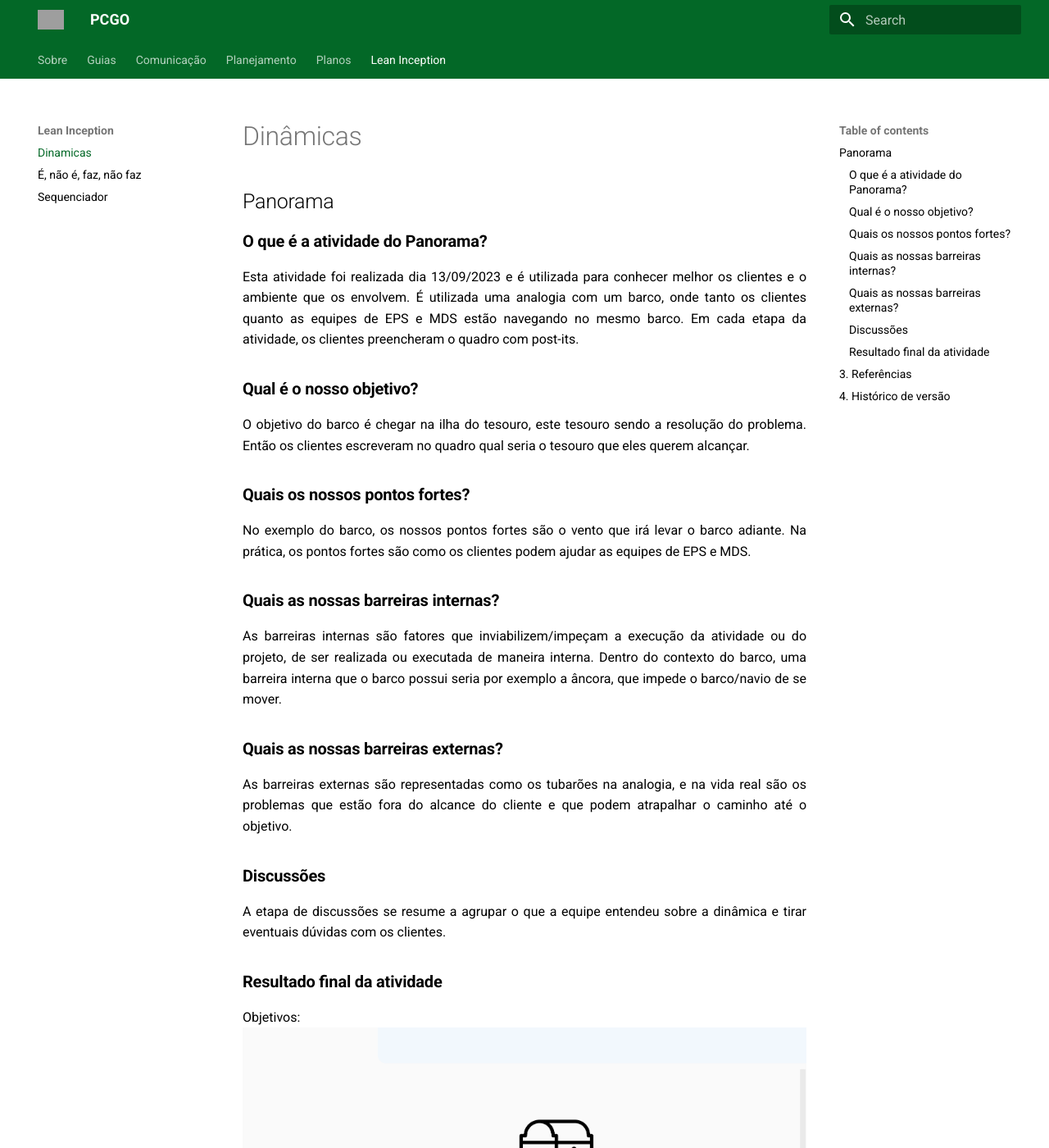
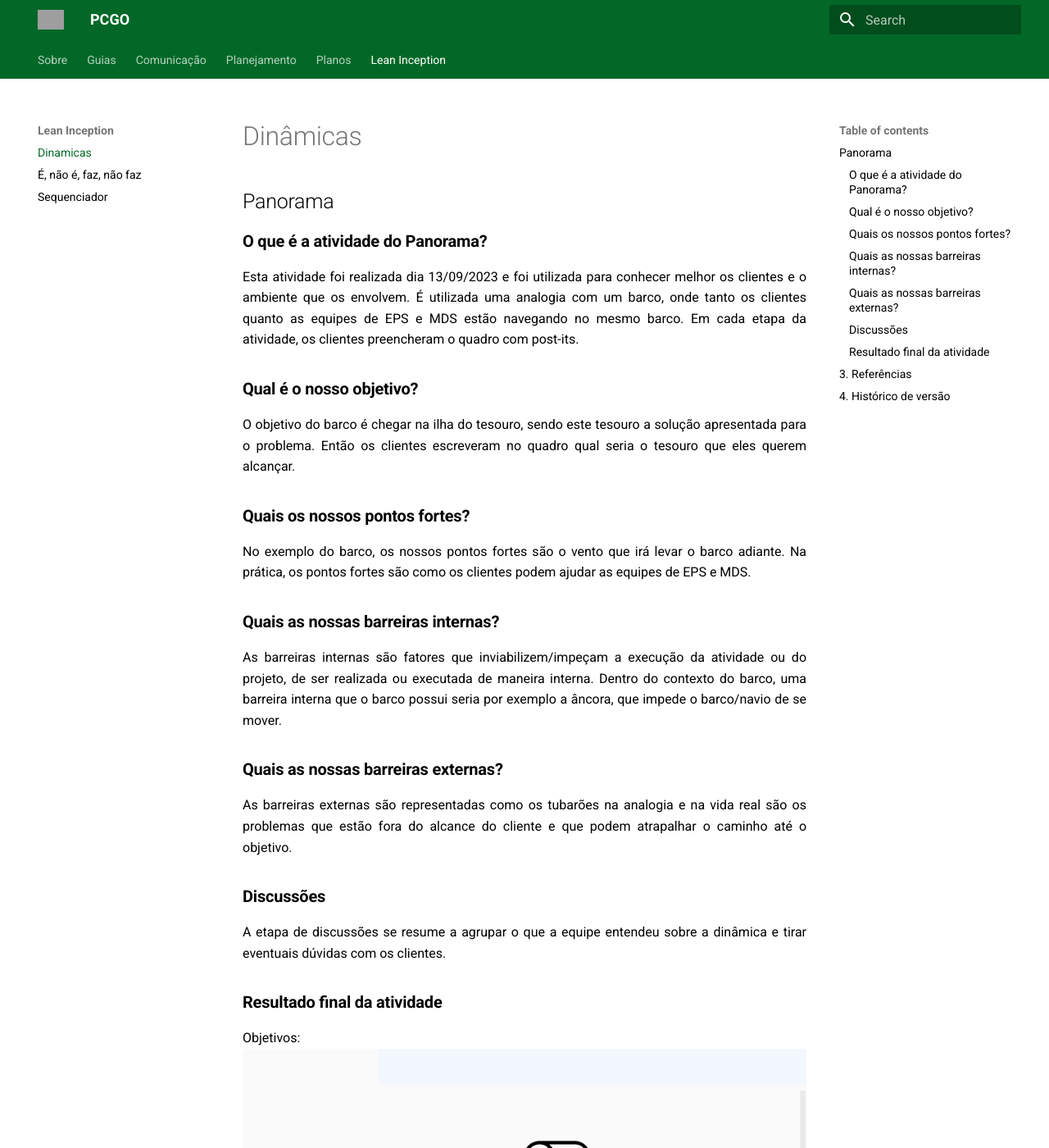
Before and after one commit to fga-eps-mds/2023.2-PrintGo-Doc, an MkDocs documentation site: the page built from docs/Lean/Dinamicas/dinamicas.md, in a window 1280 px wide and 1400 px high. Shown: the whole window at 82% size. Built offline with MkDocs 1.6.1 and Material for MkDocs 9.7.7, drawn with Linux system fonts in a browser that asks for light colours; some of the changed text lies outside the part shown; grey boxes are pictures that could not be loaded.

```diff
--- a/docs/Lean/Dinamicas/dinamicas.md
+++ b/docs/Lean/Dinamicas/dinamicas.md
@@ -4,11 +4,11 @@
 
 ### **O que é a atividade do Panorama?**
 
-Esta atividade foi realizada dia 13/09/2023 e é utilizada para conhecer melhor os clientes e o ambiente que os envolvem. É utilizada uma analogia com um barco, onde tanto os clientes quanto as equipes de EPS e MDS estão navegando no mesmo barco. Em cada etapa da atividade, os clientes preencheram o quadro com post-its.
+Esta atividade foi realizada dia 13/09/2023 e foi utilizada para conhecer melhor os clientes e o ambiente que os envolvem. É utilizada uma analogia com um barco, onde tanto os clientes quanto as equipes de EPS e MDS estão navegando no mesmo barco. Em cada etapa da atividade, os clientes preencheram o quadro com post-its.
 
 ### **Qual é o nosso objetivo?**
 
-O objetivo do barco é chegar na ilha do tesouro, este tesouro sendo a resolução do problema. Então os clientes escreveram no quadro qual seria o tesouro que eles querem alcançar.
+O objetivo do barco é chegar na ilha do tesouro, sendo este tesouro a solução apresentada para o problema. Então os clientes escreveram no quadro qual seria o tesouro que eles querem alcançar.
 
 ### **Quais os nossos pontos fortes?**
 
@@ -20,7 +20,7 @@ As barreiras internas são fatores que inviabilizem/impeçam a execução da ati
 Dentro do contexto do barco, uma barreira interna que o barco possui seria por exemplo a âncora, que impede o barco/navio de se mover.
 
 ### **Quais as nossas barreiras externas?**
-As barreiras externas são representadas como os tubarões na analogia, e na vida real são os problemas que estão fora do alcance do cliente e que podem atrapalhar o caminho até o objetivo.
+As barreiras externas são representadas como os tubarões na analogia e na vida real são os problemas que estão fora do alcance do cliente e que podem atrapalhar o caminho até o objetivo.
 
 
 ### **Discussões**
```
Also changed, not shown: other parts of docs/Lean/Dinamicas/dinamicas.md (+1 -0 lines).
